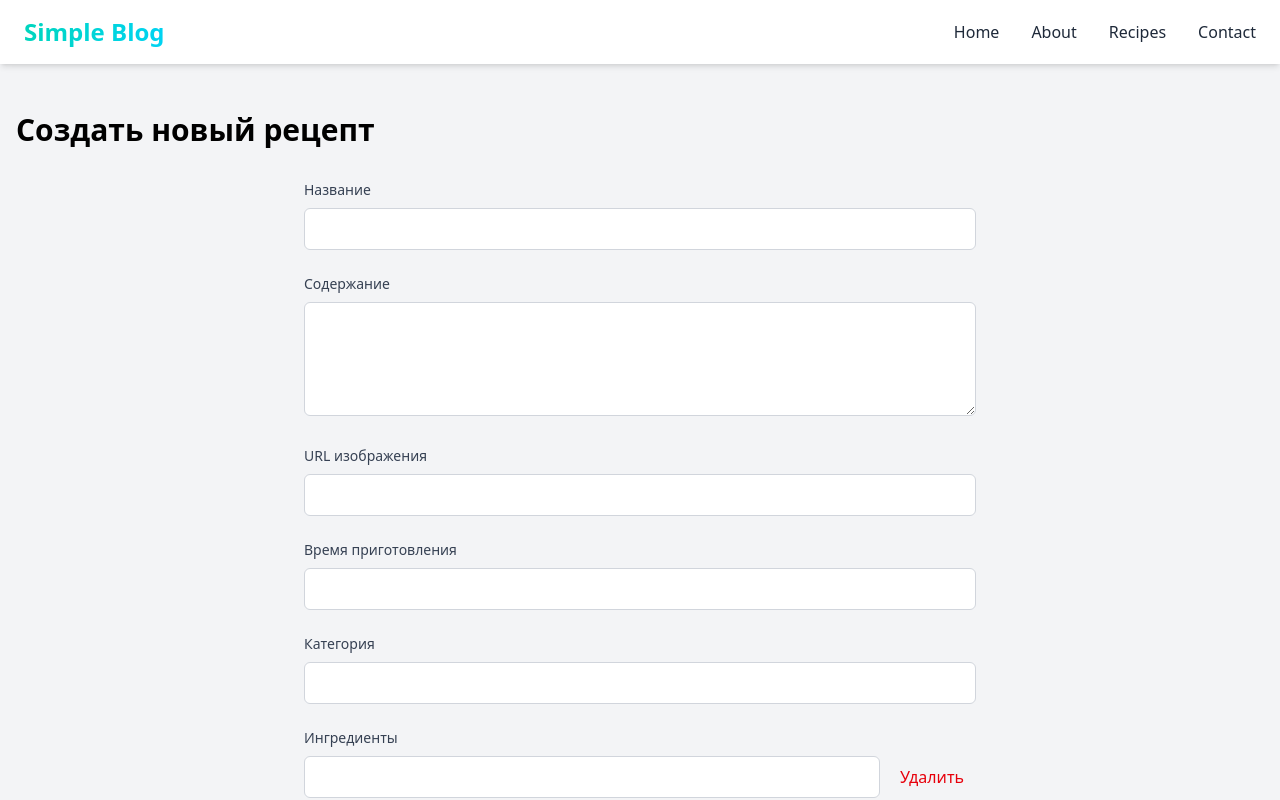
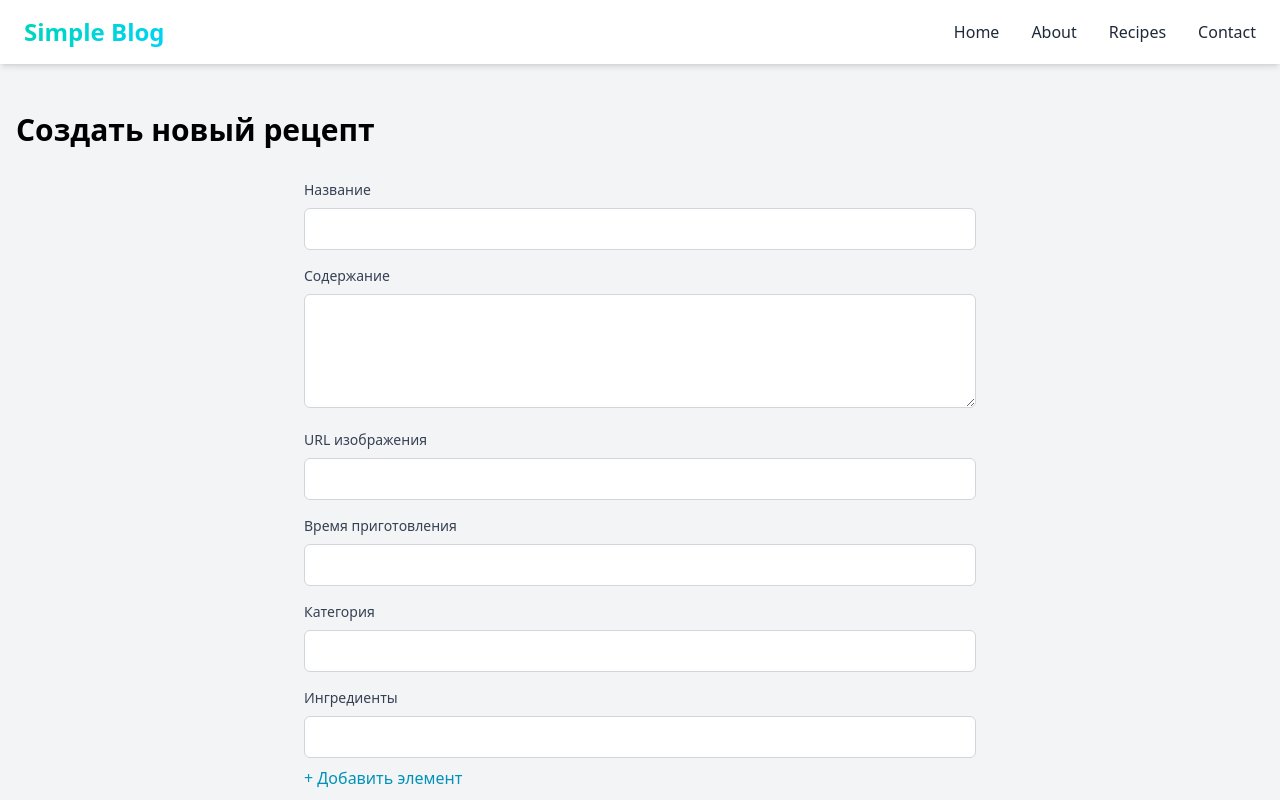
Before and after one commit to Samraffi/simple-blog, a React app: page /recipes/add in a window 1280 px wide. Shown: the top 800 px of the page. Built offline with nearby package versions, Linux system fonts and the light colour scheme.

Commit message:
feat: integrate Formik for form handling in RecipeAddPage; add validation schema and refactor input components

```diff
--- a/package.json
+++ b/package.json
@@ -14,10 +14,12 @@
   "dependencies": {
     "@tailwindcss/postcss": "^4.0.12",
     "flowbite": "^3.1.2",
+    "formik": "^2.4.6",
     "react": "^19.0.0",
     "react-dom": "^19.0.0",
     "react-icons": "^5.5.0",
-    "react-router": "^7.4.0"
+    "react-router": "^7.4.0",
+    "yup": "^1.6.1"
   },
   "devDependencies": {
     "@babel/core": "^7.26.9",
--- a/src/components/forms/ArrayField.tsx
+++ b/src/components/forms/ArrayField.tsx
@@ -1,46 +1,79 @@
-import { ReactNode } from 'react';
+import { FieldArray, useField } from 'formik';
 
 interface ArrayFieldProps {
   label: string;
-  items: string[];
-  onAdd: () => void;
-  onRemove: (index: number) => void;
-  onChange: (index: number, value: string) => void;
-  renderItem: (item: string, index: number) => ReactNode;
+  name: string;
+  error?: string;
+  isTextarea?: boolean;
 }
 
 const ArrayField = ({
   label,
-  items,
-  onAdd,
-  onRemove,
-  onChange,
-  renderItem
-}: ArrayFieldProps) => (
-  <div>
+  name,
+  error,
+  isTextarea = false
+}: ArrayFieldProps) => {
+  const [field, meta] = useField(name);
+
+  return (
+    <div className="mb-4">
       <label className="block text-sm font-medium text-gray-700 mb-2">
         {label}
       </label>
-    {items.map((item, index) => (
+      <FieldArray name={name}>
+        {({ push, remove, form }) => (
+          <div>
+            {form.values[name].map((item: string, index: number) => (
               <div key={index} className="flex gap-2 mb-2">
-        {renderItem(item, index)}
+                {isTextarea ? (
+                  <textarea
+                    name={`${name}.${index}`}
+                    value={item}
+                    onChange={form.handleChange}
+                    onBlur={form.handleBlur}
+                    className={`flex-1 px-4 py-2 border rounded-md focus:outline-none focus:ring-2 focus:ring-cyan-500 ${
+                      meta.touched && meta.error ? 'border-red-500' : 'border-gray-300'
+                    }`}
+                    rows={2}
+                  />
+                ) : (
+                  <input
+                    type="text"
+                    name={`${name}.${index}`}
+                    value={item}
+                    onChange={form.handleChange}
+                    onBlur={form.handleBlur}
+                    className={`flex-1 px-4 py-2 border rounded-md focus:outline-none focus:ring-2 focus:ring-cyan-500 ${
+                      meta.touched && meta.error ? 'border-red-500' : 'border-gray-300'
+                    }`}
+                  />
+                )}
+                {index > 0 && (
                   <button
                     type="button"
-          onClick={() => onRemove(index)}
+                    onClick={() => remove(index)}
                     className="px-3 py-2 text-red-600 hover:text-red-800"
                   >
                     Удалить
                   </button>
+                )}
               </div>
             ))}
             <button
               type="button"
-      onClick={onAdd}
+              onClick={() => push('')}
               className="text-cyan-600 hover:text-cyan-800"
             >
-      + Добавить элемент
+              + {isTextarea ? 'Добавить шаг' : 'Добавить элемент'}
             </button>
           </div>
+        )}
+      </FieldArray>
+      {meta.touched && meta.error && (
+        <div className="text-red-500 text-sm mt-1">{meta.error}</div>
+      )}
+    </div>
   );
+};
 
 export default ArrayField;
--- a/src/components/forms/InputField.tsx
+++ b/src/components/forms/InputField.tsx
@@ -1,35 +1,40 @@
-import { ChangeEvent } from 'react';
+import { useField } from 'formik';
 
 interface InputFieldProps {
   label: string;
   name: string;
-  value: string;
-  onChange: (e: ChangeEvent<HTMLInputElement>) => void;
   type?: string;
+  error?: string;
   required?: boolean;
 }
 
 const InputField = ({
   label,
   name,
-  value,
-  onChange,
   type = 'text',
+  error,
   required = true
-}: InputFieldProps) => (
-  <div>
+}: InputFieldProps) => {
+  const [field, meta] = useField(name);
+
+  return (
+    <div className="mb-4">
       <label className="block text-sm font-medium text-gray-700 mb-2">
         {label}
       </label>
       <input
+        {...field}
         type={type}
-      name={name}
-      value={value}
-      onChange={onChange}
-      className="w-full px-4 py-2 border border-gray-300 rounded-md focus:outline-none focus:ring-2 focus:ring-cyan-500"
+        className={`w-full px-4 py-2 border rounded-md focus:outline-none focus:ring-2 focus:ring-cyan-500 ${
+          meta.touched && meta.error ? 'border-red-500' : 'border-gray-300'
+        }`}
         required={required}
       />
+      {meta.touched && meta.error && (
+        <div className="text-red-500 text-sm mt-1">{meta.error}</div>
+      )}
     </div>
   );
+};
 
 export default InputField;
--- a/src/components/forms/TextareaField.tsx
+++ b/src/components/forms/TextareaField.tsx
@@ -1,35 +1,40 @@
-import { ChangeEvent } from 'react';
+import { useField } from 'formik';
 
 interface TextareaFieldProps {
   label: string;
   name: string;
-  value: string;
-  onChange: (e: ChangeEvent<HTMLTextAreaElement>) => void;
   rows?: number;
+  error?: string;
   required?: boolean;
 }
 
 const TextareaField = ({
   label,
   name,
-  value,
-  onChange,
   rows = 4,
+  error,
   required = true
-}: TextareaFieldProps) => (
-  <div>
+}: TextareaFieldProps) => {
+  const [field, meta] = useField(name);
+
+  return (
+    <div className="mb-4">
       <label className="block text-sm font-medium text-gray-700 mb-2">
         {label}
       </label>
       <textarea
-      name={name}
-      value={value}
-      onChange={onChange}
+        {...field}
         rows={rows}
-      className="w-full px-4 py-2 border border-gray-300 rounded-md focus:outline-none focus:ring-2 focus:ring-cyan-500"
+        className={`w-full px-4 py-2 border rounded-md focus:outline-none focus:ring-2 focus:ring-cyan-500 ${
+          meta.touched && meta.error ? 'border-red-500' : 'border-gray-300'
+        }`}
         required={required}
       />
+      {meta.touched && meta.error && (
+        <div className="text-red-500 text-sm mt-1">{meta.error}</div>
+      )}
     </div>
   );
+};
 
 export default TextareaField;
--- a/src/constants/recipe.ts
+++ b/src/constants/recipe.ts
@@ -1 +1,11 @@
 export const STORAGE_KEY = 'recipe_posts';
+
+export const initialRecipeValues = {
+  title: '',
+  content: '',
+  imageUrl: '',
+  ingredients: [''],
+  steps: [''],
+  cookTime: '',
+  category: ''
+};
--- /dev/null
+++ b/src/constants/validation.ts
@@ -0,0 +1,25 @@
+import * as Yup from 'yup';
+
+export const validationSchema = Yup.object({
+  title: Yup.string()
+    .required('Название рецепта обязательно')
+    .min(3, 'Название должно содержать минимум 3 символа')
+    .max(100, 'Название не должно превышать 100 символов'),
+  content: Yup.string()
+    .required('Описание рецепта обязательно')
+    .min(50, 'Описание должно содержать минимум 50 символов')
+    .max(2000, 'Описание не должно превышать 2000 символов'),
+  imageUrl: Yup.string()
+    .url('Введите корректный URL изображения'),
+  ingredients: Yup.array()
+    .of(Yup.string())
+    .min(1, 'Добавьте хотя бы один ингредиент'),
+  steps: Yup.array()
+    .of(Yup.string())
+    .min(1, 'Добавьте хотя бы один шаг приготовления'),
+  cookTime: Yup.string()
+    .required('Время приготовления обязательно')
+    .matches(/^\d+\s+мин$/, 'Время должно быть указано в формате "30 мин"'),
+  category: Yup.string()
+    .required('Выберите категорию рецепта')
+});
--- a/src/pages/RecipeAddPage.tsx
+++ b/src/pages/RecipeAddPage.tsx
@@ -1,4 +1,4 @@
-import { useState } from 'react';
+import { Formik, Form } from 'formik';
 import { useNavigate } from 'react-router';
 import { RecipePost } from '../types/recipe';
 import { createPost } from '../services/recipeService/createPost';
@@ -6,49 +6,23 @@ import InputField from '../components/forms/InputField';
 import TextareaField from '../components/forms/TextareaField';
 import ArrayField from '../components/forms/ArrayField';
 import FormActions from '../components/forms/FormActions';
+import { validationSchema } from '../constants/validation';
+import { initialRecipeValues } from '../constants/recipe';
 
 const RecipeAddPage = () => {
   const navigate = useNavigate();
-  const [formData, setFormData] = useState({
-    title: '',
-    content: '',
-    imageUrl: '',
-    ingredients: [''],
-    steps: [''],
-    cookTime: '',
-    category: ''
-  });
 
-  const handleInputChange = (e: React.ChangeEvent<HTMLInputElement | HTMLTextAreaElement>) => {
-    const { name, value } = e.target;
-    setFormData(prev => ({ ...prev, [name]: value }));
-  };
+  return (
+    <div className="container mx-auto px-4 py-12">
+      <h1 className="text-3xl font-bold mb-8">Создать новый рецепт</h1>
 
-  const handleArrayChange = (field: 'ingredients' | 'steps') =>
-    (index: number, value: string) => {
-      setFormData(prev => ({
-        ...prev,
-        [field]: prev[field].map((item, i) => i === index ? value : item)
-      }));
-    };
-
-  const addArrayItem = (field: 'ingredients' | 'steps') => () => {
-    setFormData(prev => ({ ...prev, [field]: [...prev[field], ''] }));
-  };
-
-  const removeArrayItem = (field: 'ingredients' | 'steps') =>
-    (index: number) => {
-      setFormData(prev => ({
-        ...prev,
-        [field]: prev[field].filter((_, i) => i !== index)
-      }));
-    };
-
-  const handleSubmit = async (e: React.FormEvent) => {
-    e.preventDefault();
+      <Formik
+        initialValues={initialRecipeValues}
+        validationSchema={validationSchema}
+        onSubmit={async (values) => {
           try {
             const newRecipe: RecipePost = {
-        ...formData,
+              ...values,
               id: '',
               createdAt: new Date().toISOString(),
               updatedAt: new Date().toISOString(),
@@ -61,85 +35,55 @@ const RecipeAddPage = () => {
           } catch (error) {
             console.error('Failed to create recipe:', error);
           }
-  };
-
-  return (
-    <div className="container mx-auto px-4 py-12">
-      <h1 className="text-3xl font-bold mb-8">Создать новый рецепт</h1>
-
-      <form onSubmit={handleSubmit} className="max-w-2xl mx-auto space-y-6">
+        }}
+      >
+        {({ isSubmitting }) => (
+          <Form className="max-w-2xl mx-auto space-y-6">
             <InputField
               label="Название"
               name="title"
-          value={formData.title}
-          onChange={handleInputChange}
             />
 
             <TextareaField
               label="Содержание"
               name="content"
-          value={formData.content}
-          onChange={handleInputChange}
             />
 
             <InputField
               label="URL изображения"
               name="imageUrl"
-          value={formData.imageUrl}
-          onChange={handleInputChange}
               type="url"
+              required={false}
             />
 
             <InputField
               label="Время приготовления"
               name="cookTime"
-          value={formData.cookTime}
-          onChange={handleInputChange}
             />
 
             <InputField
               label="Категория"
               name="category"
-          value={formData.category}
-          onChange={handleInputChange}
             />
 
             <ArrayField
               label="Ингредиенты"
-          items={formData.ingredients}
-          onAdd={addArrayItem('ingredients')}
-          onRemove={removeArrayItem('ingredients')}
-          onChange={handleArrayChange('ingredients')}
-          renderItem={(item, index) => (
-            <input
-              type="text"
-              value={item}
-              onChange={(e) => handleArrayChange('ingredients')(index, e.target.value)}
-              className="flex-1 px-4 py-2 border border-gray-300 rounded-md focus:outline-none focus:ring-2 focus:ring-cyan-500"
-              required
-            />
-          )}
+              name="ingredients"
             />
 
             <ArrayField
               label="Шаги приготовления"
-          items={formData.steps}
-          onAdd={addArrayItem('steps')}
-          onRemove={removeArrayItem('steps')}
-          onChange={handleArrayChange('steps')}
-          renderItem={(item, index) => (
-            <textarea
-              value={item}
-              onChange={(e) => handleArrayChange('steps')(index, e.target.value)}
-              rows={2}
-              className="flex-1 px-4 py-2 border border-gray-300 rounded-md focus:outline-none focus:ring-2 focus:ring-cyan-500"
-              required
-            />
-          )}
+              name="steps"
+              isTextarea
             />
 
-        <FormActions onCancel={() => navigate('/recipes')} />
-      </form>
+            <FormActions
+              onCancel={() => navigate('/recipes')}
+              submitDisabled={isSubmitting}
+            />
+          </Form>
+        )}
+      </Formik>
     </div>
   );
 };
```
Also changed, not shown: src/components/forms/FormActions.tsx (+8 -2 lines), 1 other file (tests, documents, lock files or other folders). Lines whose indentation alone changed are shown as unchanged.
